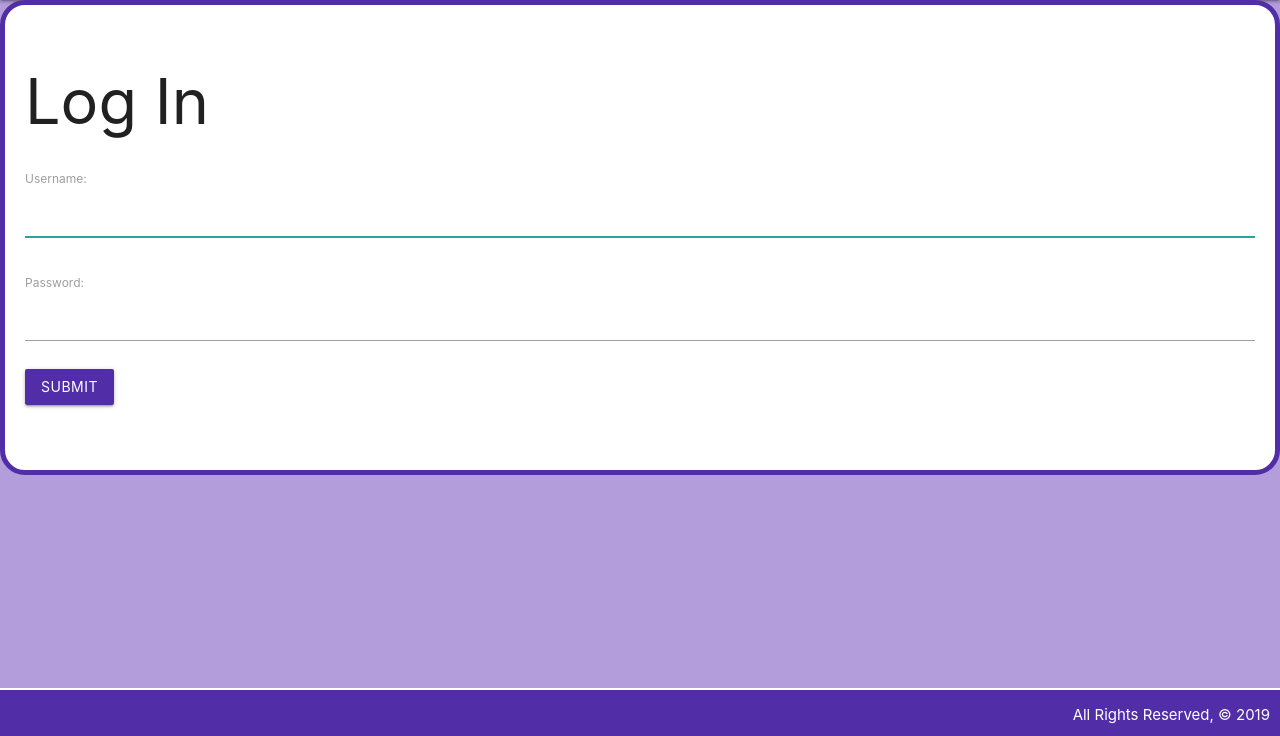
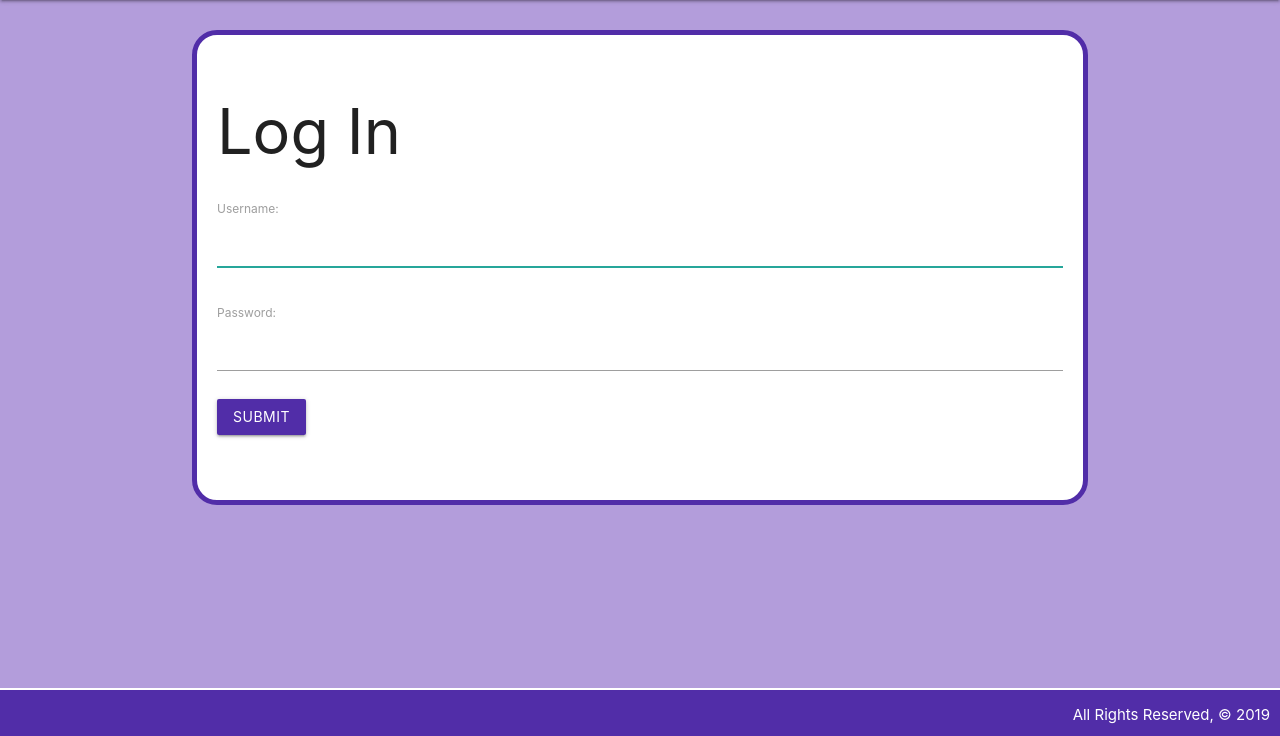
Before and after one commit to vkomova/drinkOn, a Django app: page /accounts/login/ in a window 1280 px wide. Shown: the part 64-800 px from the top of the page. Run offline with Django 3.2, Linux system fonts and the light colour scheme.

Commit message:
style sign up and log in pages

```diff
--- a/main_app/static/css/main.css
+++ b/main_app/static/css/main.css
@@ -80,7 +80,7 @@ footer div {
 } */
 
 .padding-top {
-    padding: 50px;
+    padding-top: 30px;
 }
 
 .border-pad {
--- a/main_app/templates/registration/login.html
+++ b/main_app/templates/registration/login.html
@@ -1,15 +1,18 @@
 {% extends 'base.html' %}
 {% block content %}
 
-<main class="form-wrapper padding">
-    <div class ="border">
+<main class="container">
+    <div class="padding-top">
+        <div class="border">
             <h1>Log In</h1>
             <form method="post" class="white-text" action="{% url 'login' %}">
                 {% csrf_token %}
                 {{ form.as_p }}
-            <button type="submit" class="btn waves-effect waves-light deep-purple darken-2" value="login">SUBMIT</button>
+                <button type="submit" class="btn waves-effect waves-light deep-purple darken-2"
+                    value="login">SUBMIT</button>
                 <input type="hidden" name="next" value="{{ next }}">
             </form><br><br>
+        </div>
     </div>
 </main>
 
--- a/main_app/templates/registration/signup.html
+++ b/main_app/templates/registration/signup.html
@@ -1,7 +1,7 @@
 {% extends 'base.html' %}
 {% block content %}
 
-<main class="form-wrapper padding">
+<main class="container padding-top container-pad">
     <div class ="border">
         <h1>Sign Up</h1>
         {% if error_message %}
```
Lines whose indentation alone changed are shown as unchanged.
